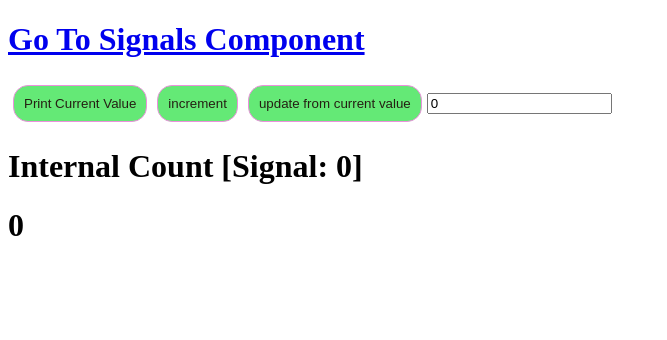
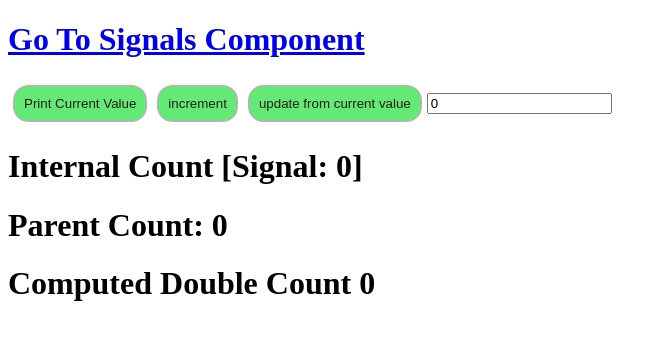
Before and after one commit to mhmoudalaskalany/Frontend-Development, an Angular app in the folder Angular/angular-tutorials/: page /signals in a window 1280 px wide. Shown: the top 340 px of the page, without its empty margins (0-667 px from the left). Built offline with nearby package versions, Linux system fonts and the light colour scheme.

Commit message:
add computed signals

```diff
--- a/Angular/angular-tutorials/src/app/signals/signals/signals.html
+++ b/Angular/angular-tutorials/src/app/signals/signals/signals.html
@@ -3,4 +3,6 @@
 <button class="btn" (click)="updateFromPreviousValue()">update from current value</button>
 <input type="text" name="count" id="count" [(ngModel)]="count" />
 <app-child-signal [internalCount]="count"></app-child-signal>
-<h1>{{ count() }}</h1>
+<h1>Parent Count: {{ count() }}</h1>
+
+<h1>Computed Double Count {{ doubleCount() }}</h1>
--- a/Angular/angular-tutorials/src/app/signals/signals/signals.ts
+++ b/Angular/angular-tutorials/src/app/signals/signals/signals.ts
@@ -1,4 +1,4 @@
-import { Component, OnInit, signal } from '@angular/core';
+import { Component, computed, OnInit, Signal, signal, WritableSignal } from '@angular/core';
 import { FormsModule } from '@angular/forms';
 import { ChildSignal } from '../components/child-signal/child-signal';
 
@@ -9,7 +9,8 @@ import { ChildSignal } from '../components/child-signal/child-signal';
   styleUrl: './signals.css',
 })
 export class Signals implements OnInit {
-  count = signal(0);
+  count: WritableSignal<number> = signal(0);
+  doubleCount: Signal<number> = computed(() => this.count() * 2);
   constructor() {}
 
   ngOnInit = () => void {};
```
